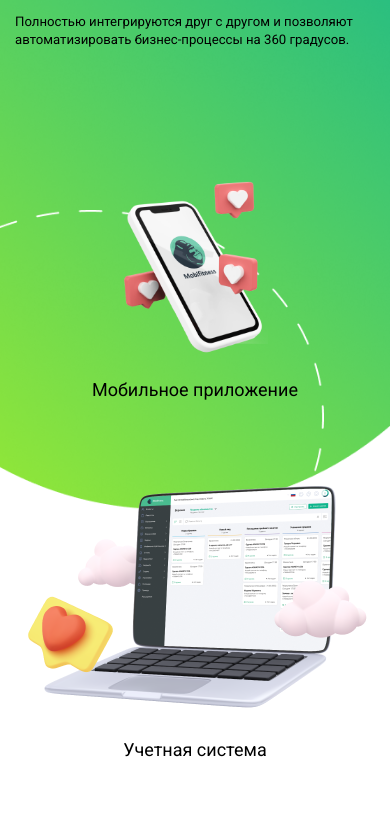
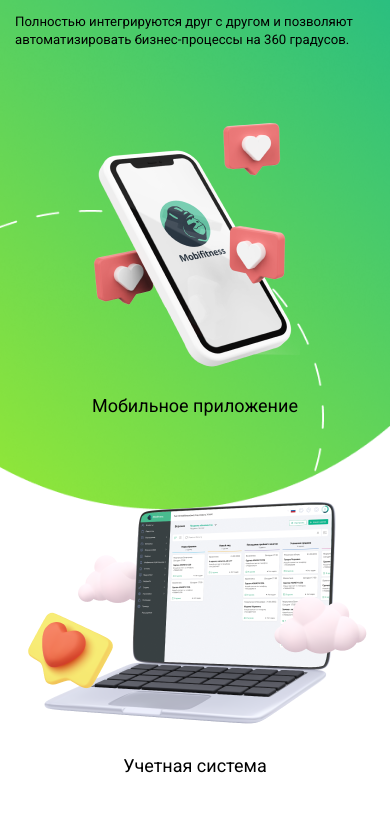
Before and after one commit to Yauheni88/lp, a website: page index.html in a window 390 px wide. Shown: the part 3853-4684 px from the top of the page. Drawn offline with nearby package versions, Linux system fonts and the light colour scheme.

Commit message:
Add files via upload

```diff
--- a/style.css
+++ b/style.css
@@ -1298,7 +1298,7 @@ main {
     max-width: 100%;
   }
   .footer__card:first-child .footer__card-img {
-    max-height: 177px;
+    max-height: 169px;
   }
   .footer__card-text {
     max-width: unset;
@@ -1525,6 +1525,7 @@ main {
   .footer__right {
     width: 100%;
     flex-direction: column;
+    margin-top: 0;
     row-gap: 70px;
   }
   .footer__card {
@@ -1537,6 +1538,9 @@ main {
   .footer__card-text {
     font-size: 3rem;
   }
+  .footer__card:first-child .footer__card-img {
+    max-height: unset;
+  }
 }
 
 /*# sourceMappingURL=style.css.map */
```
Also changed, not shown: 1 other file.
